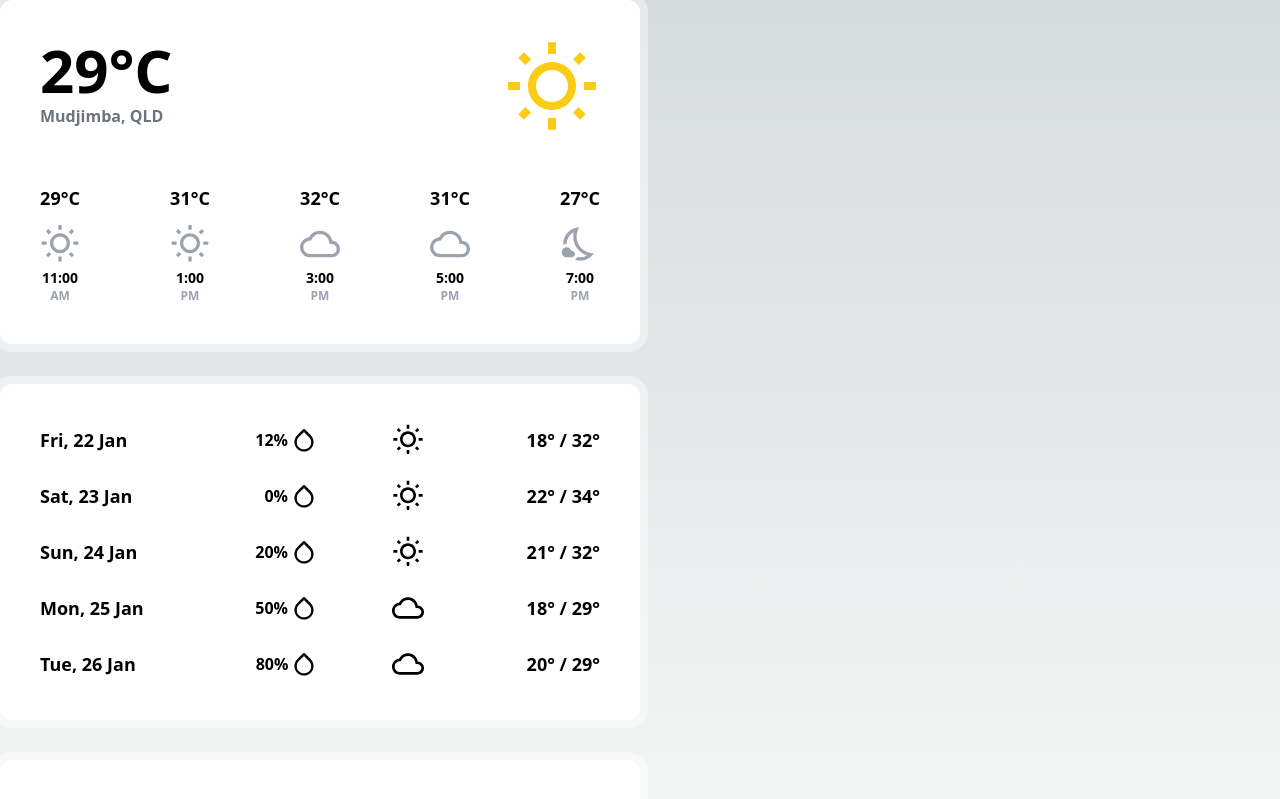
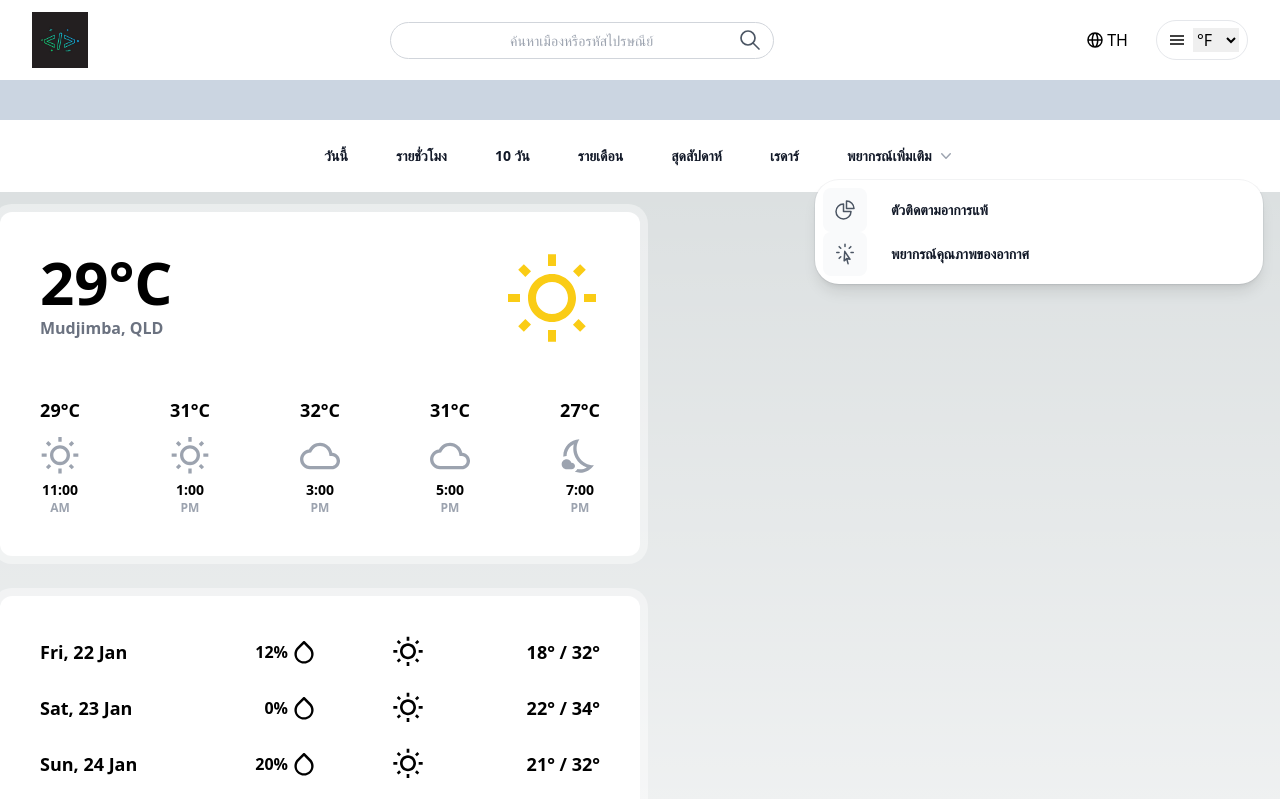
Before and after one commit to FewX9/airguide, a Next.js app: page / in a window 1280 px wide. Shown: the top 799 px of the page. Built offline with nearby package versions, Linux system fonts and the light colour scheme.

Commit message:
update navbar

```diff
--- a/src/components/navbar.js
+++ b/src/components/navbar.js
@@ -1,153 +1,173 @@
-import { Fragment } from 'react'
-import { Disclosure, Menu, Transition } from '@headlessui/react'
-import { Bars3Icon, BellIcon, XMarkIcon } from '@heroicons/react/24/outline'
-
-const navigation = [
-  { name: 'Dashboard', href: '#', current: true },
-  { name: 'Team', href: '#', current: false },
-  { name: 'Projects', href: '#', current: false },
-  { name: 'Calendar', href: '#', current: false },
-]
-
-function classNames(...classes) {
-  return classes.filter(Boolean).join(' ')
-}
 
 export default function Navbar(children) {
   return (
-    <Disclosure as="nav" className="bg-gray-800">
-      {({ open }) => (
     <>
-          <div className="mx-auto max-w-7xl px-2 sm:px-6 lg:px-8">
-            <div className="relative flex h-16 items-center justify-between">
-              <div className="absolute inset-y-0 left-0 flex items-center sm:hidden">
-                {/* Mobile menu button*/}
-                <Disclosure.Button className="relative inline-flex items-center justify-center rounded-md p-2 text-gray-400 hover:bg-gray-700 hover:text-white focus:outline-none focus:ring-2 focus:ring-inset focus:ring-white">
-                  <span className="absolute -inset-0.5" />
-                  <span className="sr-only">Open main menu</span>
-                  {open ? (
-                    <XMarkIcon className="block h-6 w-6" aria-hidden="true" />
-                  ) : (
-                    <Bars3Icon className="block h-6 w-6" aria-hidden="true" />
-                  )}
-                </Disclosure.Button>
+      {/* <!-- component --> */}
+      <nav class=" bg-white w-full flex relative justify-between items-center mx-auto px-8 h-20">
+        {/* <!-- logo --> */}
+        <div class="inline-flex">
+          <a class="_o6689fn" href="/">
+            <div class="hidden md:block">
+              <span className=" self-center" style={{ display: "block" }}>
+                <img className="object-contain w-14 h-14" src="/images/div.jpg" ></img>
+              </span>
             </div>
-              <div className="flex flex-1 items-center justify-center sm:items-stretch sm:justify-start">
-                <div className="flex flex-shrink-0 items-center">
-                  <img
-                    className="h-8 w-auto"
-                    src="https://tailwindui.com/img/logos/mark.svg?color=indigo&shade=500"
-                    alt="Your Company"
-                  />
+            <div class="block md:hidden">
+              <span className=" self-center" style={{ display: "block" }}>
+                <img className="object-contain w-14 h-14" src="/images/div.jpg" ></img>
+              </span>
             </div>
-                <div className="hidden sm:ml-6 sm:block">
-                  <div className="flex space-x-4">
-                    {navigation.map((item) => (
-                      <a
-                        key={item.name}
-                        href={item.href}
-                        className={classNames(
-                          item.current ? 'bg-gray-900 text-white' : 'text-gray-300 hover:bg-gray-700 hover:text-white',
-                          'rounded-md px-3 py-2 text-sm font-medium'
-                        )}
-                        aria-current={item.current ? 'page' : undefined}
-                      >
-                        {item.name}
           </a>
-                    ))}
+        </div>
+
+        {/* <!-- end logo --> */}
+
+        {/* <!-- search bar --> */}
+
+        <div className=" flex justify-start items-center py-7 relative">
+          <input
+            className="rounded-full text-center text-sm leading-none text-gray-600 px-4 py-2 w-96 border border-gray-300  outline-none"
+            type="text"
+            placeholder="ค้นหาเมืองหรือรหัสไปรษณีย์" />
+          <svg
+            className="absolute right-3 z-10 cursor-pointer"
+            width={24}
+            height={24}
+            viewBox="0 0 24 24"
+            fill="none">
+            <path
+              d="M10 17C13.866 17 17 13.866 17 10C17 6.13401 13.866 3 10 3C6.13401 3 3 6.13401 3 10C3 13.866 6.13401 17 10 17Z"
+              stroke="#4B5563"
+              strokeWidth="1.66667"
+              strokeLinecap="round"
+              strokeLinejoin="round" />
+            <path
+              d="M21 21L15 15"
+              stroke="#4B5563"
+              strokeWidth="1.66667"
+              strokeLinecap="round"
+              strokeLinejoin="round" />
+          </svg>
+        </div>
+
+        {/* <!-- end search bar --> */}
+
+        {/* <!-- login --> */}
+        <div class="flex-initial">
+          <div class="flex justify-end items-center relative">
+
+            <div class="flex mr-4 items-center">
+              <div class="block relative">
+                <button type="button" class="inline-block py-2 px-3 hover:bg-gray-200 rounded-full relative ">
+                  <div class="flex items-center h-5">
+                    <div class="_xpkakx">
+                      <svg className="mr-1" viewBox="0 0 16 16" aria-hidden="true" role="presentation" focusable="false" style={{ display: "block", height: "16px", width: "16px", fill: "currentcolor", }}>
+                        <path d="m8.002.25a7.77 7.77 0 0 1 7.748 7.776 7.75 7.75 0 0 1 -7.521 7.72l-.246.004a7.75 7.75 0 0 1 -7.73-7.513l-.003-.245a7.75 7.75 0 0 1 7.752-7.742zm1.949 8.5h-3.903c.155 2.897 1.176 5.343 1.886 5.493l.068.007c.68-.002 1.72-2.365 1.932-5.23zm4.255 0h-2.752c-.091 1.96-.53 3.783-1.188 5.076a6.257 6.257 0 0 0 3.905-4.829zm-9.661 0h-2.75a6.257 6.257 0 0 0 3.934 5.075c-.615-1.208-1.036-2.875-1.162-4.686l-.022-.39zm1.188-6.576-.115.046a6.257 6.257 0 0 0 -3.823 5.03h2.75c.085-1.83.471-3.54 1.059-4.81zm2.262-.424c-.702.002-1.784 2.512-1.947 5.5h3.904c-.156-2.903-1.178-5.343-1.892-5.494l-.065-.007zm2.28.432.023.05c.643 1.288 1.069 3.084 1.157 5.018h2.748a6.275 6.275 0 0 0 -3.929-5.068z">
+                        </path>
+                      </svg>
+                    </div>TH
+                  </div>
+                </button>
+              </div>
+            </div>
+
+            <div class="block">
+              <div class="inline relative">
+                <button type="button" class="h-10 inline-flex items-center relative px-2 border rounded-full hover:shadow-lg">
+                  <div class="pl-1">
+                    <svg
+                      viewBox="0 0 32 32"
+                      xmlns="http://www.w3.org/2000/svg"
+                      aria-hidden="true"
+                      role="presentation"
+                      focusable="false"
+                      style={{
+                        display: "block",
+                        fill: "none",
+                        height: "16px",
+                        width: "16px",
+                        stroke: "currentcolor",
+                        strokeWidth: "3",
+                        overflow: "visible",
+                      }}>
+                      <g fill="none" fill-rule="nonzero">
+                        <path d="m2 16h28"></path>
+                        <path d="m2 24h28"></path>
+                        <path d="m2 8h28"></path>
+                      </g>
+                    </svg>
+                  </div>
+
+                  <select className="ml-2">
+                    <option>°F</option>
+                    <option>°C</option>
+                    <option>ผสม</option>
+                  </select>
+                </button>
               </div>
             </div>
           </div>
-              <div className="absolute inset-y-0 right-0 flex items-center pr-2 sm:static sm:inset-auto sm:ml-6 sm:pr-0">
-                <button
-                  type="button"
-                  className="relative rounded-full bg-gray-800 p-1 text-gray-400 hover:text-white focus:outline-none focus:ring-2 focus:ring-white focus:ring-offset-2 focus:ring-offset-gray-800"
-                >
-                  <span className="absolute -inset-1.5" />
-                  <span className="sr-only">View notifications</span>
-                  <BellIcon className="h-6 w-6" aria-hidden="true" />
+        </div>
+        {/* <!-- end login --> */}
+      </nav>
+      <div class="w-full h-10 bg-slate-300" aria-label="ตำแหน่งที่บันทึกไว้" role="region">
+      </div>
+      <header class="bg-white mb-5">
+        <nav class="mx-auto flex max-w-7xl items-center justify-between p-6 lg:px-8" aria-label="Global">
+          <div class="hidden lg:flex lg:gap-x-12">
+          </div>
+          <div class="hidden lg:flex lg:gap-x-12">
+            <a href="#" class="text-sm font-semibold leading-6 text-gray-900">วันนี้</a>
+            <a href="#" class="text-sm font-semibold leading-6 text-gray-900">รายชั่วโมง</a>
+            <a href="#" class="text-sm font-semibold leading-6 text-gray-900">10 วัน</a>
+            <a href="#" class="text-sm font-semibold leading-6 text-gray-900">รายเดือน</a>
+            <a href="#" class="text-sm font-semibold leading-6 text-gray-900">สุดสัปดาห์</a>
+            <a href="#" class="text-sm font-semibold leading-6 text-gray-900">เรดาร์</a>
+            <div class="relative">
+              <button type="button" class="flex items-center gap-x-1 text-sm font-semibold leading-6 text-gray-900" aria-expanded="false">
+                พยากรณ์เพิ่มเติม
+                <svg class="h-5 w-5 flex-none text-gray-400" viewBox="0 0 20 20" fill="currentColor" aria-hidden="true">
+                  <path fill-rule="evenodd" d="M5.23 7.21a.75.75 0 011.06.02L10 11.168l3.71-3.938a.75.75 0 111.08 1.04l-4.25 4.5a.75.75 0 01-1.08 0l-4.25-4.5a.75.75 0 01.02-1.06z" clip-rule="evenodd" />
+                </svg>
               </button>
 
-                {/* Profile dropdown */}
-                <Menu as="div" className="relative ml-3">
-                  <div>
-                    <Menu.Button className="relative flex rounded-full bg-gray-800 text-sm focus:outline-none focus:ring-2 focus:ring-white focus:ring-offset-2 focus:ring-offset-gray-800">
-                      <span className="absolute -inset-1.5" />
-                      <span className="sr-only">Open user menu</span>
-                      <img
-                        className="h-8 w-8 rounded-full"
-                        src="https://images.unsplash.com/photo-1472099645785-5658abf4ff4e?ixlib=rb-1.2.1&ixid=eyJhcHBfaWQiOjEyMDd9&auto=format&fit=facearea&facepad=2&w=256&h=256&q=80"
-                        alt=""
-                      />
-                    </Menu.Button>
+              <div class="absolute -left-8 top-full z-10 mt-3 w-screen max-w-md overflow-hidden rounded-3xl bg-white shadow-lg ring-1 ring-gray-900/5">
+                <div class="p-2">
+                  <div class="group relative flex items-center gap-x-6 rounded-lg text-sm leading-6 hover:bg-gray-50">
+                    <div class="flex h-11 w-11 flex-none items-center justify-center rounded-lg bg-gray-50 group-hover:bg-white">
+                      <svg class="h-6 w-6 text-gray-600 group-hover:text-indigo-600" fill="none" viewBox="0 0 24 24" stroke-width="1.5" stroke="currentColor" aria-hidden="true">
+                        <path stroke-linecap="round" stroke-linejoin="round" d="M10.5 6a7.5 7.5 0 107.5 7.5h-7.5V6z" />
+                        <path stroke-linecap="round" stroke-linejoin="round" d="M13.5 10.5H21A7.5 7.5 0 0013.5 3v7.5z" />
+                      </svg>
                     </div>
-                  <Transition
-                    as={Fragment}
-                    enter="transition ease-out duration-100"
-                    enterFrom="transform opacity-0 scale-95"
-                    enterTo="transform opacity-100 scale-100"
-                    leave="transition ease-in duration-75"
-                    leaveFrom="transform opacity-100 scale-100"
-                    leaveTo="transform opacity-0 scale-95"
-                  >
-                    <Menu.Items className="absolute right-0 z-10 mt-2 w-48 origin-top-right rounded-md bg-white py-1 shadow-lg ring-1 ring-black ring-opacity-5 focus:outline-none">
-                      <Menu.Item>
-                        {({ active }) => (
-                          <a
-                            href="#"
-                            className={classNames(active ? 'bg-gray-100' : '', 'block px-4 py-2 text-sm text-gray-700')}
-                          >
-                            Your Profile
+                    <div class="flex-auto">
+                      <a href="#" class="block font-semibold text-gray-900">
+                        ตัวติดตามอาการแพ้
+                        <span class="absolute inset-4"></span>
                       </a>
-                        )}
-                      </Menu.Item>
-                      <Menu.Item>
-                        {({ active }) => (
-                          <a
-                            href="#"
-                            className={classNames(active ? 'bg-gray-100' : '', 'block px-4 py-2 text-sm text-gray-700')}
-                          >
-                            Settings
+                    </div>
+                  </div>
+                  <div class="group relative flex items-center gap-x-6 rounded-lg text-sm leading-6 hover:bg-gray-50">
+                    <div class="flex h-11 w-11 flex-none items-center justify-center rounded-lg bg-gray-50 group-hover:bg-white">
+                      <svg class="h-6 w-6 text-gray-600 group-hover:text-indigo-600" fill="none" viewBox="0 0 24 24" stroke-width="1.5" stroke="currentColor" aria-hidden="true">
+                        <path stroke-linecap="round" stroke-linejoin="round" d="M15.042 21.672L13.684 16.6m0 0l-2.51 2.225.569-9.47 5.227 7.917-3.286-.672zM12 2.25V4.5m5.834.166l-1.591 1.591M20.25 10.5H18M7.757 14.743l-1.59 1.59M6 10.5H3.75m4.007-4.243l-1.59-1.59" />
+                      </svg>
+                    </div>
+                    <div class="flex-auto">
+                      <a href="#" class="block font-semibold text-gray-900">
+                        พยากรณ์คุณภาพของอากาศ
+                        <span class="absolute inset-0"></span>
                       </a>
-                        )}
-                      </Menu.Item>
-                      <Menu.Item>
-                        {({ active }) => (
-                          <a
-                            href="#"
-                            className={classNames(active ? 'bg-gray-100' : '', 'block px-4 py-2 text-sm text-gray-700')}
-                          >
-                            Sign out
-                          </a>
-                        )}
-                      </Menu.Item>
-                    </Menu.Items>
-                  </Transition>
-                </Menu>
                     </div>
                   </div>
                 </div>
-
-          <Disclosure.Panel className="sm:hidden">
-            <div className="space-y-1 px-2 pb-3 pt-2">
-              {navigation.map((item) => (
-                <Disclosure.Button
-                  key={item.name}
-                  as="a"
-                  href={item.href}
-                  className={classNames(
-                    item.current ? 'bg-gray-900 text-white' : 'text-gray-300 hover:bg-gray-700 hover:text-white',
-                    'block rounded-md px-3 py-2 text-base font-medium'
-                  )}
-                  aria-current={item.current ? 'page' : undefined}
-                >
-                  {item.name}
-                </Disclosure.Button>
-              ))}
               </div>
-          </Disclosure.Panel>
+            </div>
+          </div>
+          <div class="hidden lg:flex lg:gap-x-12">
+          </div>
+        </nav>
+      </header>
     </>
-      )}
-    </Disclosure>
   )
 }
--- a/src/pages/index.js
+++ b/src/pages/index.js
@@ -3,14 +3,14 @@ import { Inter } from 'next/font/google'
 import TempBox from '@/components/temp_box'
 import DateWeather from '@/components/DateWeather'
 import DetailDateweather from '@/components/DetailDateweather'
-// import Navbar from '@/components/navbar'
+import Navbar from '@/components/navbar'
 
 const inter = Inter({ subsets: ['latin'] })
 
 export default function Home() {
   return (
     <>
-    {/* <Navbar/> */}
+    <Navbar/>
     <TempBox>
     </TempBox>
     <DateWeather>
```
Also changed, not shown: public/images/div.jpg (added). Lines whose indentation alone changed are shown as unchanged.
